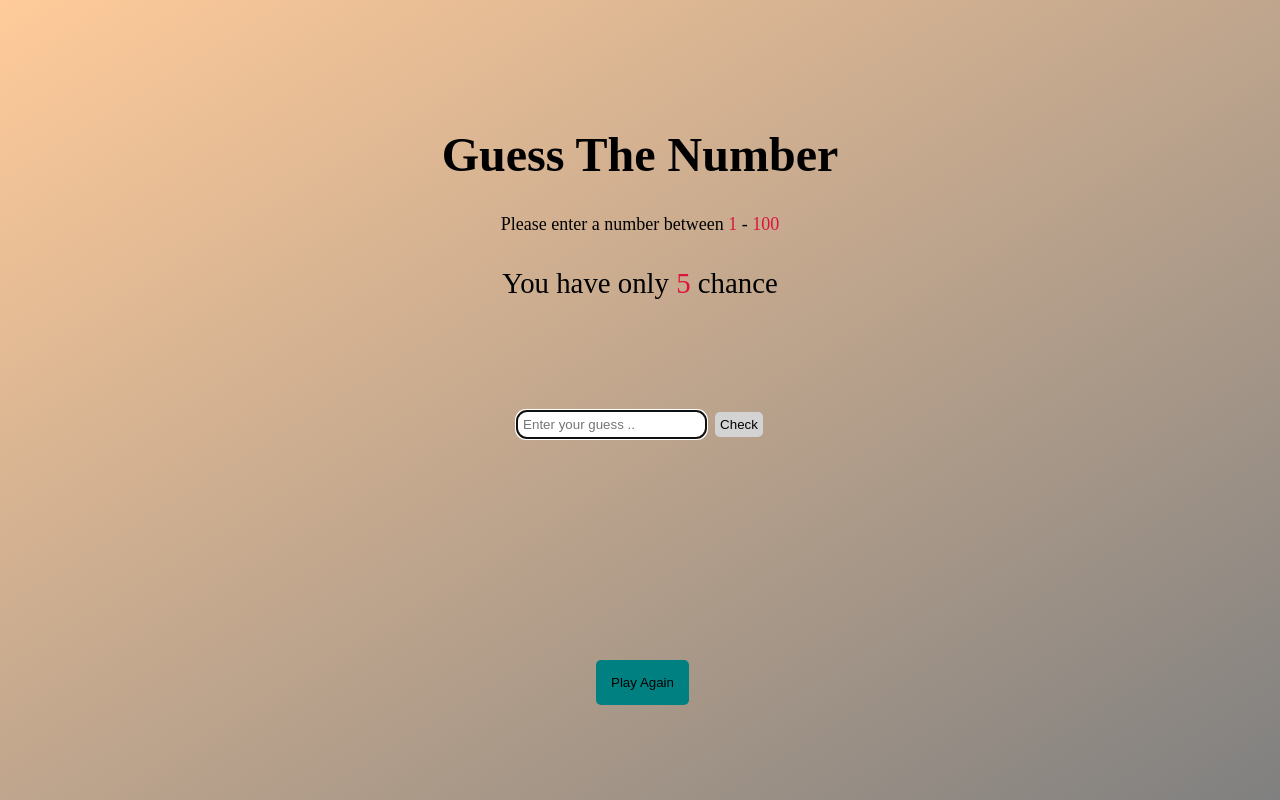
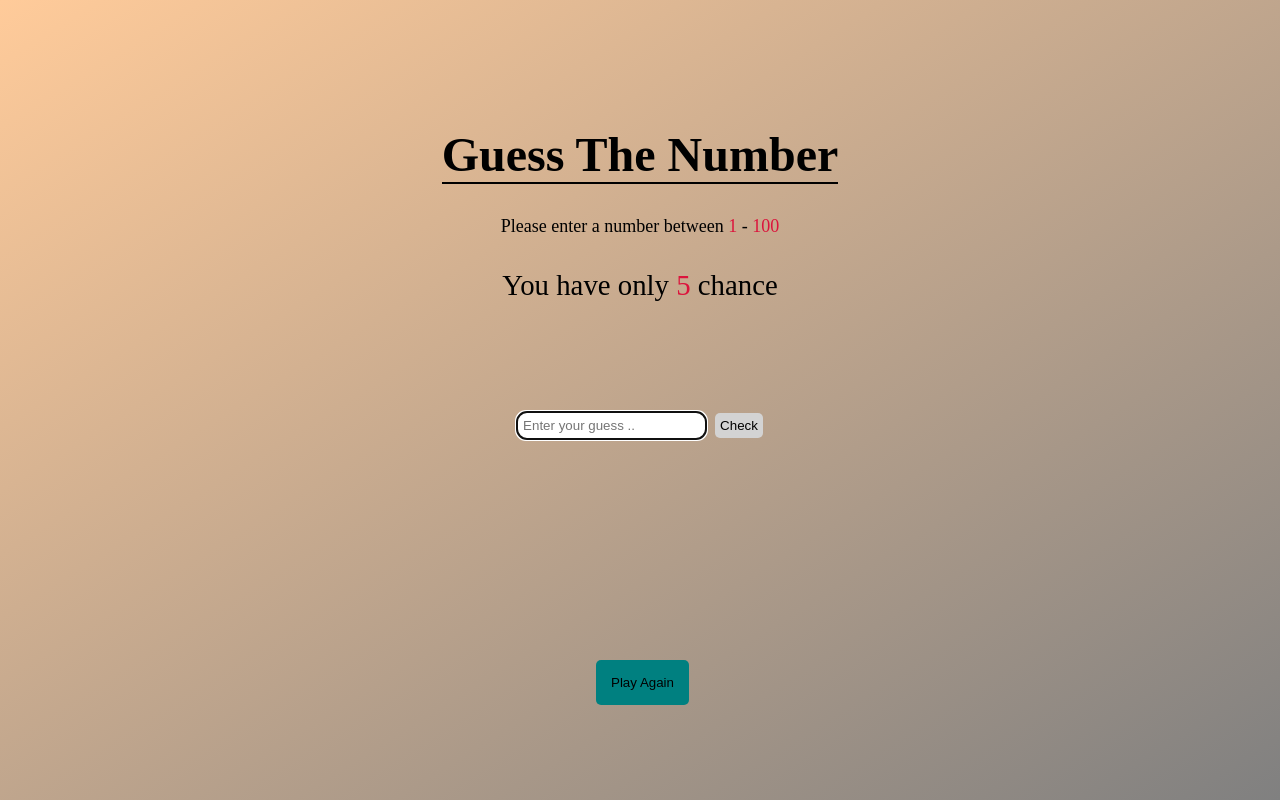
Before and after one commit to yildirimkadir/Guess-The-Number, a plain HTML site: page index.html in a window 1280 px wide. Drawn offline with Linux system fonts and the light colour scheme.

Commit message:
"border style wurde hinzugefügt."

```diff
--- a/index.css
+++ b/index.css
@@ -14,15 +14,9 @@
     height: 100vh;
     background-image: linear-gradient(to bottom right, #FFCB9A, gray);
 }
-/* .align {
-    display: flex;
-    flex-direction: column;
-    align-items: center;
-    justify-content: flex-end;
-    margin: auto auto;
-    text-align: center;
-
-} */
+.baslik {
+    border-bottom: 2px solid black;
+}
 
 .header {
     display: flex;
```
